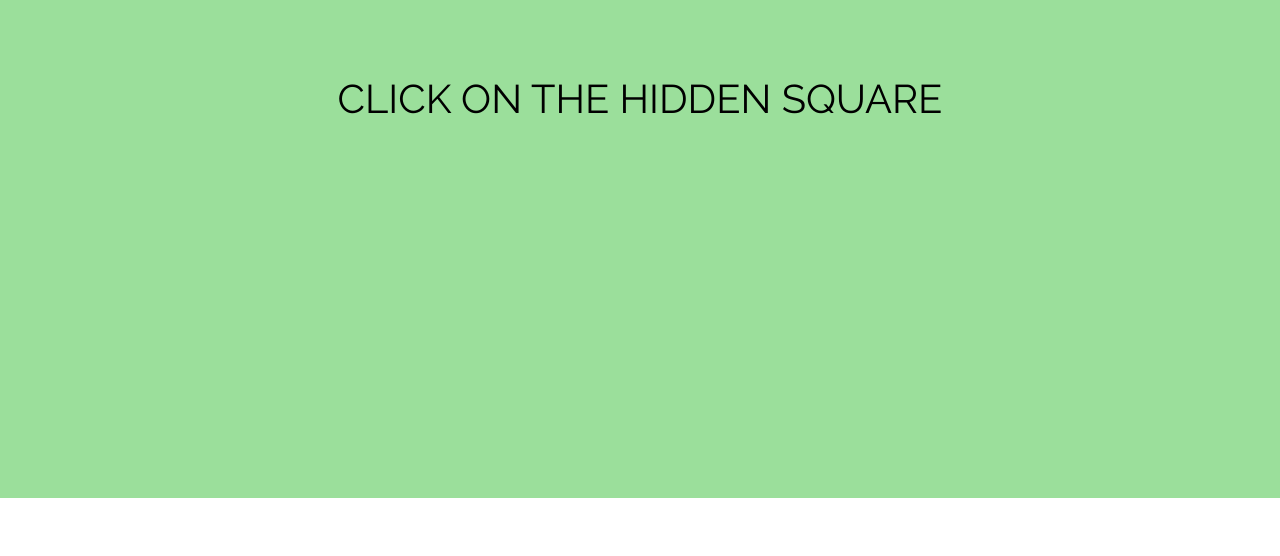
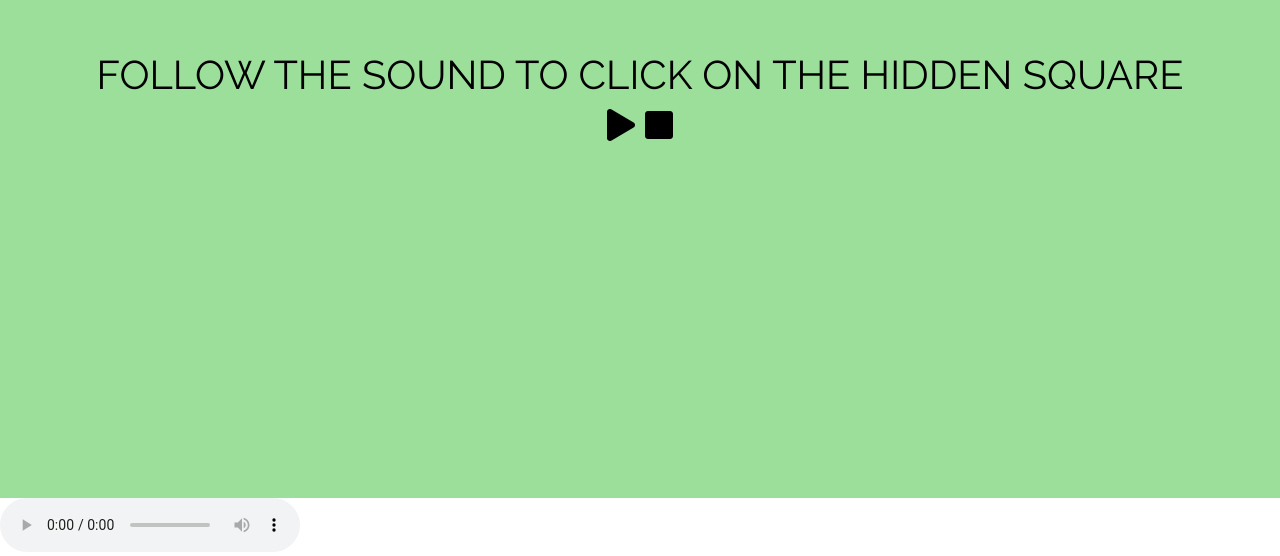
Before and after one commit to jamespanter/follow-the-sound, a plain HTML site: page followthesound.html in a window 1280 px wide. Shown: the part 302-858 px from the top of the page. Before the commit the page ends 800 px from the top, so only its background shows below. Drawn offline with Linux system fonts and the light colour scheme.

Commit message:
removed autoplay and added controls

```diff
--- a/followthesound.html
+++ b/followthesound.html
@@ -2,6 +2,7 @@
 <html lang="en">
 
 <head>
+    <link rel="stylesheet" href="https://cdnjs.cloudflare.com/ajax/libs/font-awesome/5.11.2/css/all.css">
     <link href="https://fonts.googleapis.com/css?family=Raleway&display=swap" rel="stylesheet">
     <link rel="stylesheet" href="fts.css">
     <meta charset="UTF-8">
@@ -13,9 +14,13 @@
 <body onload="setTargetObjectLocation()">
     <div id="canvas">
         <div id="target-object" onclick="win()">YOU FOUND IT</div>
-        CLICK ON THE HIDDEN SQUARE</br>
+        FOLLOW THE SOUND TO CLICK ON THE HIDDEN SQUARE</br>
+        <div>
+            <button id="play-sound" onclick="playSound()"><span class="fas fa-play"></span></button>
+            <button id="play-sound" onclick="pauseSound()"> <span class=" fas fa-stop"></span></button>
+        </div>
     </div>
-    <audio autoplay loop id="sound">
+    <audio controls loop id="sound">
         <source src="beep.mp3" type="audio/mp3">
     </audio>
 </body>
--- a/fts.js
+++ b/fts.js
@@ -22,6 +22,7 @@ const getPlaybackRate = (distance) => {
         return 1;
     } else return distance;
 }
+const audio = document.getElementById('sound');
 
 window.addEventListener('mousemove', () => {
     let targetObjectPosition = targetObject.getBoundingClientRect();
@@ -31,10 +32,18 @@ window.addEventListener('mousemove', () => {
 
     console.log('x: ' + distanceX, 'y: ' + distanceY, 'distance: ' + distance);
 
-    const audio = document.getElementById('sound');
     audio.playbackRate = getPlaybackRate(distance);
 })
 
 const win = () => {
     targetObject.classList.add('reveal');
+    targetObject.style.color = 'limegreen';
 }
+
+const playSound = () => {
+    audio.play()
+}
+
+const pauseSound = () => {
+    audio.pause()
+}
--- a/fts.scss
+++ b/fts.scss
@@ -14,8 +14,9 @@ body {
 #canvas {
     font-family: 'Raleway', sans-serif;
     font-size: 40px;
+    color: black;
     display: flex;
-    color: black;
+    flex-direction: column;
     justify-content: center;
     align-items: center;
     width: 100%;
@@ -27,9 +28,10 @@ body {
     }
 
     #target-object {
+        cursor: pointer;
         position: absolute;
         text-align: center;
-        color: $main-color;
+        color: transparent;
         width: 150px;
         height: 150px;
         background-color: transparent;
@@ -40,7 +42,17 @@ body {
         }
 
         &.reveal {
+            color: transparent;
             background-color: black;
         }
     }
+
+    button {
+        margin-top: 10px;
+        background-color: transparent;
+        font-size: 32px;
+        box-shadow: 0;
+        border: none;
+        cursor: pointer;
+    }
 }
```
Also changed, not shown: fts.css, 1 other file.
